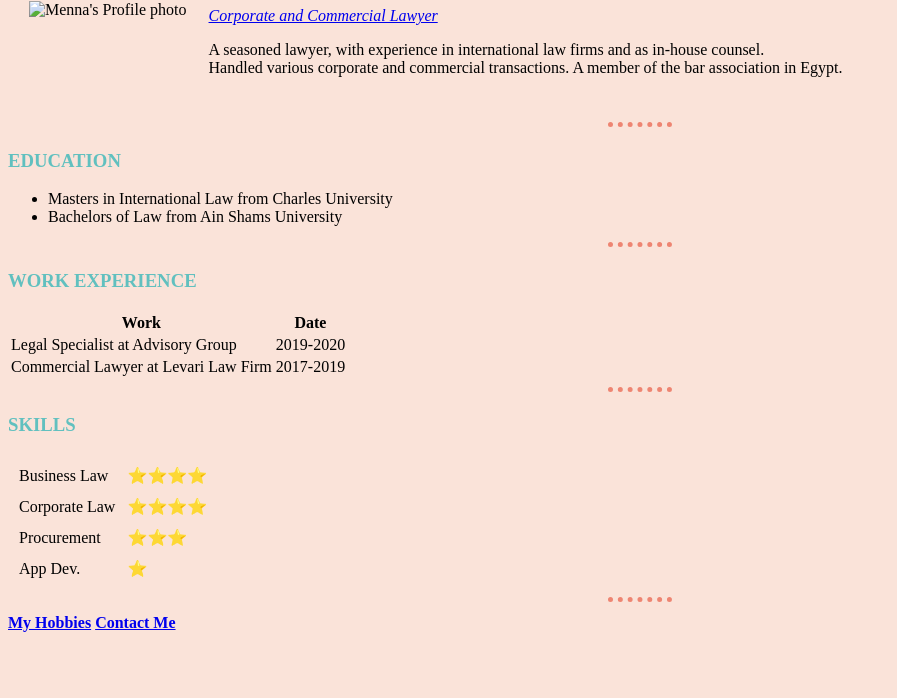
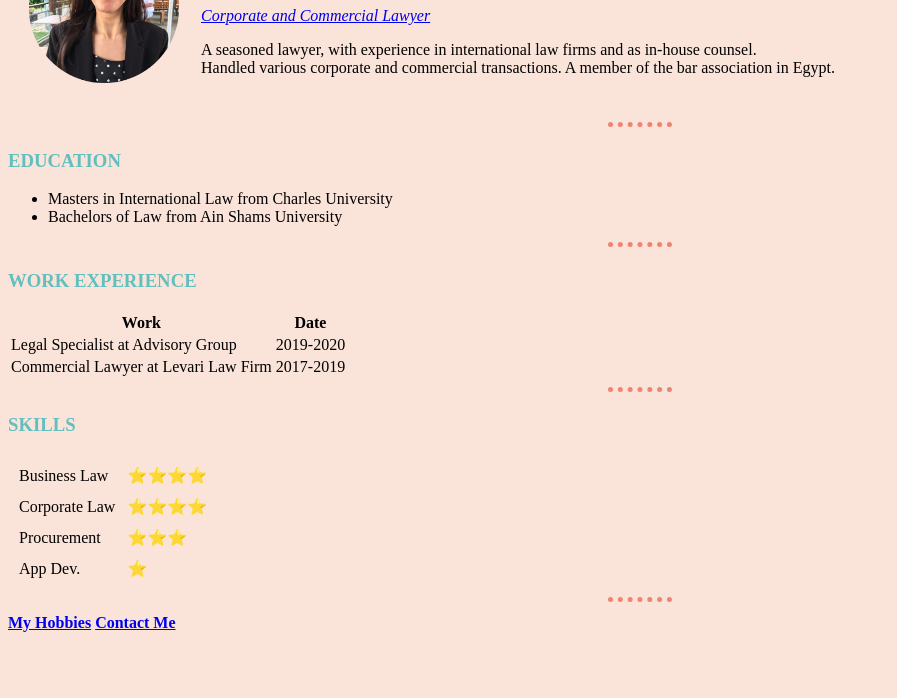
Before and after one commit to Mennita/CV, a plain HTML site: page index.html in a window 1280 px wide. Shown: the part 102-800 px from the top of the page, without its empty margins (0-897 px from the left). Drawn offline with Linux system fonts and the light colour scheme.

Commit message:
Update index.html
Changed the link to styles without CSS and changed the source if image

```diff
--- a/index.html
+++ b/index.html
@@ -12,7 +12,7 @@
 <body>
   <table cellspacing="20">
     <tr>
-      <td><img src="images/mennita.png" alt="Menna's Profile photo" height="150" width="150" /> </td>
+      <td><img src="mennita.png" alt="Menna's Profile photo" height="150" width="150" /> </td>
       <td>
         <h1>Menna Hashem</h1>
         <p><a href="https://www.youtube.com/watch?v=13p6kQ57YF8&ab_channel=WitsUniversityOFFICIAL"><em>Corporate and Commercial Lawyer</em> </a> </p>
```
